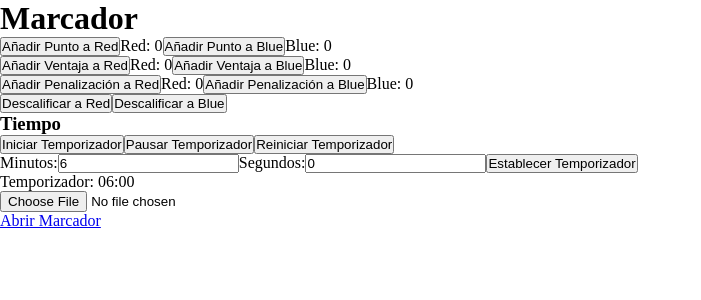
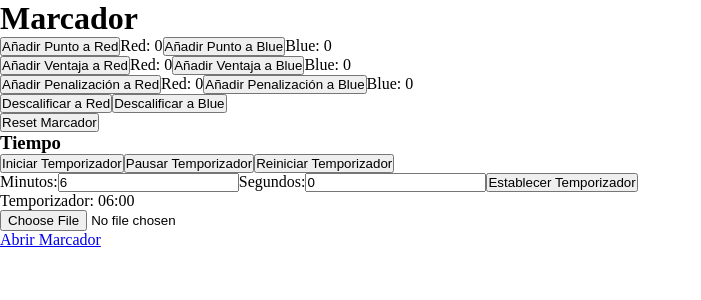
Before and after one commit to zlocker01/BJJ-Score-App, a React (Vite) app: page / in a window 1280 px wide. Shown: the top 300 px of the page, without its empty margins (0-701 px from the left). Built offline with nearby package versions, Linux system fonts and the light colour scheme.

Commit message:
adding button to reset scores

```diff
--- a/src/components/Score.jsx
+++ b/src/components/Score.jsx
@@ -1,4 +1,4 @@
-import  { useState, useEffect } from "react";
+import { useState, useEffect } from "react";
 
 export function Score() {
   // states for Scores
@@ -61,13 +61,20 @@ export function Score() {
     );
   };
 
+  // handle to reset scores
+  const handleReset = () => {
+    setScores({ red: 0, blue: 0 });
+    setAdvantages({ red: 0, blue: 0 });
+    setPenalties({ red: 0, blue: 0 });
+    setIsDisqualified("");
+  };
+
   // useEffect to read data from localStorage when the component loads
   useEffect(() => {
     const localScores = JSON.parse(localStorage.getItem("scores")) || {};
     const localAdvantages =
       JSON.parse(localStorage.getItem("advantages")) || {};
-    const localPenalties =
-      JSON.parse(localStorage.getItem("penalties")) || {};
+    const localPenalties = JSON.parse(localStorage.getItem("penalties")) || {};
     const localIsDisqualified =
       JSON.parse(localStorage.getItem("isDisqualified")) || "";
 
@@ -133,6 +140,13 @@ export function Score() {
         </button>
         <h4>{isDisqualified}</h4>
       </div>
+
+      {/* reseting the scores */}
+      <div>
+        <button onClick={handleReset}>
+          Reset Marcador
+        </button>
+      </div>
     </>
   );
 }
```
